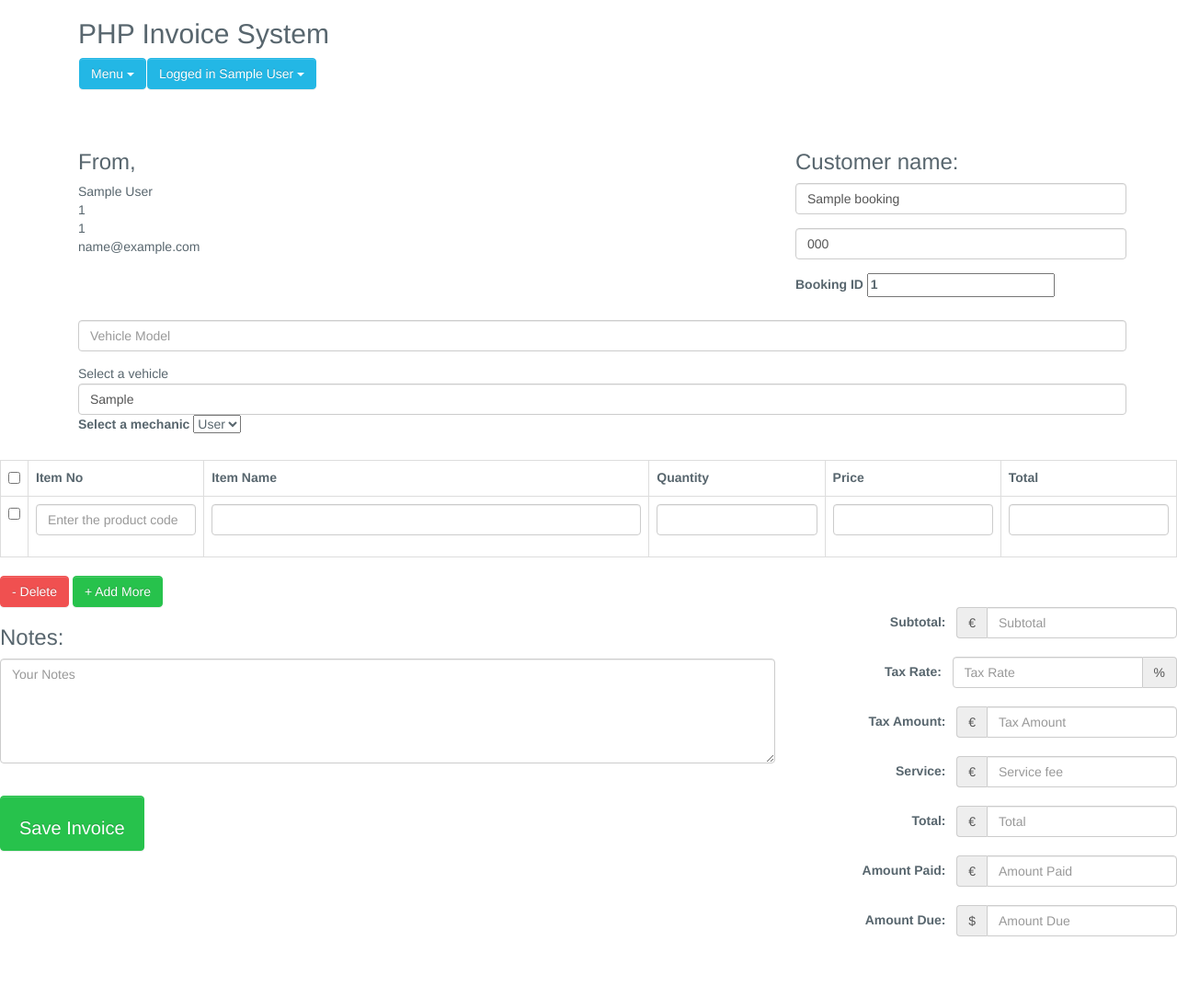
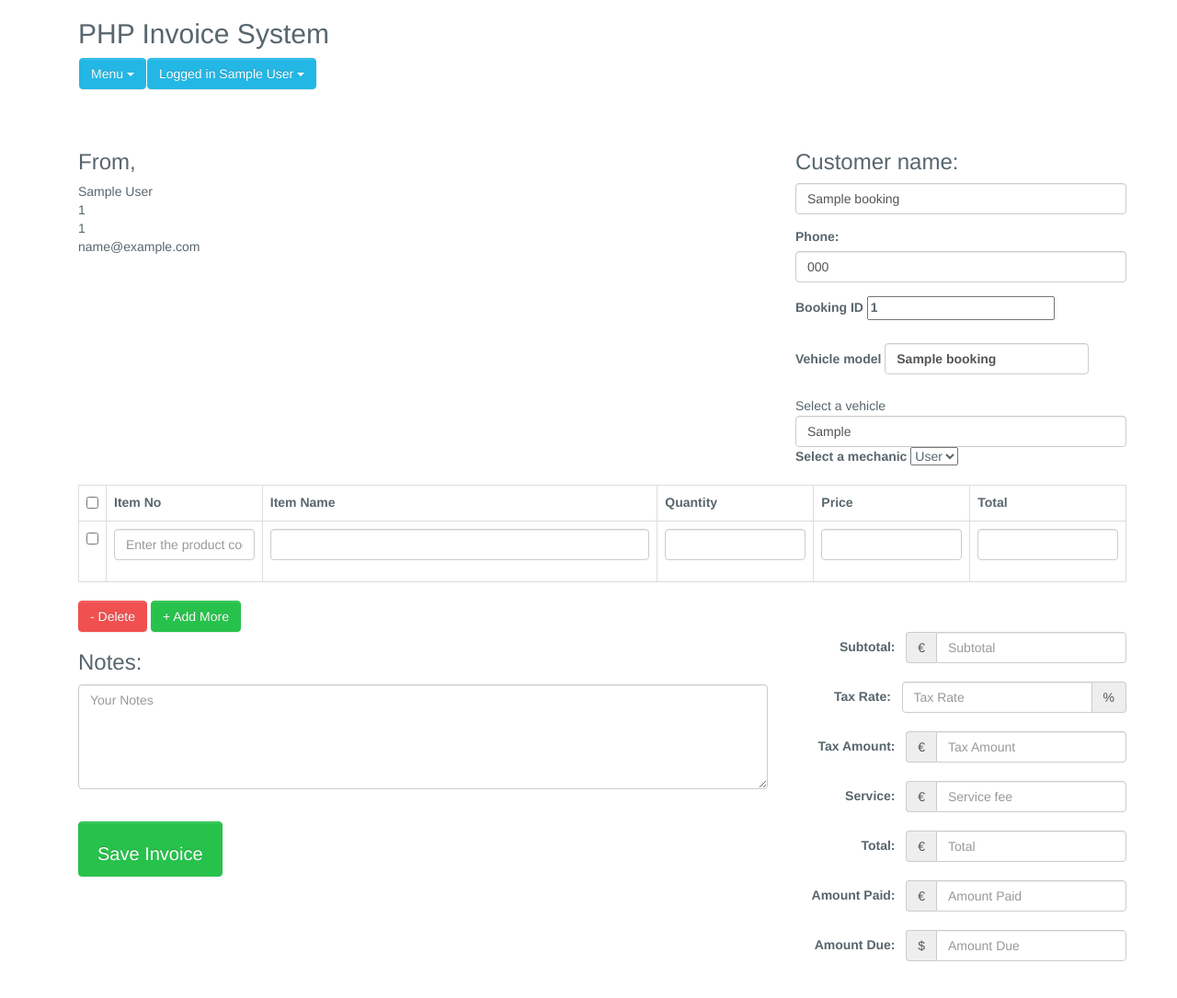
Before and after one commit to CarlosWilk/myapp, a PHP site: page /manager/invoice-system-php/create_invoice.php?id=1 in a window 1280 px wide. Shown: the whole page at 92% size. Before the commit the page ends 1018 px from the top, so only its background shows below. Run offline with PHP 8.4, Linux system fonts and the light colour scheme; the visitor is signed in with stand-in values (Sample User, id 1); tables that the repository leaves empty or names only in its code hold one stand-in row (values such as "Sample post"); some libraries are stand-ins or nearby versions.

Commit message:
correct update fields

```diff
--- a/manager/invoice-system-php/Invoice.php
+++ b/manager/invoice-system-php/Invoice.php
@@ -51,8 +51,8 @@
 	}
 	public function saveInvoice($POST) {
 		$sqlInsert = "
-			INSERT INTO ".$this->invoiceOrderTable."(user_id, order_receiver_name, order_receiver_address, order_total_before_tax, order_total_tax, order_tax_per, order_total_after_tax, order_amount_paid, order_total_amount_due, note)
-			VALUES ('".$POST['userId']."', '".$POST['companyName']."', '".$POST['address']."', '".$POST['subTotal']."', '".$POST['taxAmount']."', '".$POST['taxRate']."', '".$POST['totalAftertax']."', '".$POST['amountPaid']."', '".$POST['amountDue']."', '".$POST['notes']."')";
+			INSERT INTO ".$this->invoiceOrderTable."(user_id, booking_id, order_receiver_name, order_receiver_address, order_total_before_tax, order_total_tax, service_fee,order_tax_per, order_total_after_tax, order_amount_paid, order_total_amount_due, note)
+			VALUES ('".$POST['userId']."', '".$POST['booking_id']."','".$POST['companyName']."', '".$POST['address']."', '".$POST['subTotal']."', '".$POST['taxAmount']."', '".$POST['service_fee']."','".$POST['taxRate']."', '".$POST['totalAftertax']."', '".$POST['amountPaid']."', '".$POST['amountDue']."', '".$POST['notes']."')";
 		mysqli_query($this->dbConnect, $sqlInsert);
 		$lastInsertId = mysqli_insert_id($this->dbConnect);
 		for ($i = 0; $i < count($POST['productCode']); $i++) {
--- a/manager/invoice-system-php/create_invoice.php
+++ b/manager/invoice-system-php/create_invoice.php
@@ -9,7 +9,7 @@
 $bookingID = $_GET['id'];
 
 // Get all the vehicles licenses from booking table
-$sqlBookings = "SELECT id, name, phone, vehicle_license, vehicle_type FROM bookings where id=$bookingID";
+$sqlBookings = "SELECT id, name, phone, vehicle_license, type_name FROM bookings LEFT JOIN vehicle_type on bookings.vehicle_type = vehicle_type.type_id where id=$bookingID";
 
 $result = $mysqli->query($sqlBookings);
 
@@ -21,14 +21,10 @@
 		$name = $booking_data['name'];
 		$phone = $booking_data['phone'];
 		$vehicle_license = $booking_data['vehicle_license'];
-		$vehicle_type = $booking_data['vehicle_type'];
+		$vehicle_type = $booking_data['type_name'];
 
 	}
 }
-
-//Get all the items from items table
-$sql1 = "SELECT id FROM bookings";
-$all_bookings = mysqli_query($mysqli, $sql1);
 
 //Get all the items from items table
 $sql2 = "SELECT name, price FROM itens";
@@ -79,20 +75,17 @@
 						<input type="text" class="form-control" name="companyName" id="companyName" value="<?php echo $name ?>" autocomplete="off">
 					</div>
 					<div class="form-group">
+						<label>Phone: </label>
 						<input type="text" class="form-control" name="address" id="address" value="<?php echo $phone ?>"></textarea>
 					</div>
 					<div class="form-group">
 						<label>Booking ID <label>
-							<input type="text" name="booking_id" value="<?php echo $bookingID ?>">
-
-					</div>
-
-					</div>
-				</div>
+							<input type="text" name="booking_id" id="booking_id" value="<?php echo $bookingID ?>">
 					</div>
 					<div class="form-group">
+						<label>Vehicle model <label>
 							<input type="text" class="form-control" name="vehicleLicense" id="vehicleLicense"
-							placeholder="Vehicle Model" autocomplete="off">
+							value="<?php echo $vehicle_type?>" autocomplete="off">
 					</div>
 					<div>
 						<lable>Select a vehicle</label>
@@ -104,8 +97,7 @@
 							<select name="mechanic">
 								<?php
 								// use a while loop to fetch data
-							// from the $all_categories variable
-							// and individually display as an option
+								// from the $all_mechanics category and individually display as an option
 									while (
 										$mechanics = mysqli_fetch_array(
 											$all_mechanics,
@@ -127,7 +119,6 @@
 								?>
 							</select>
 					</div>
-
 				</div>
 			</div>
 			<div class="row">
@@ -224,7 +215,7 @@
 							<label>Service: &nbsp;</label>
 							<div class="input-group">
 								<div class="input-group-addon currency">€</div>
-								<input value="" type="number" class="form-control" name="feeService" id="feeService"
+								<input value="" type="number" class="form-control" name="feeService" id="service_fee"
 									placeholder="Service fee">
 							</div>
 						</div>
```
Lines whose indentation alone changed are shown as unchanged.
